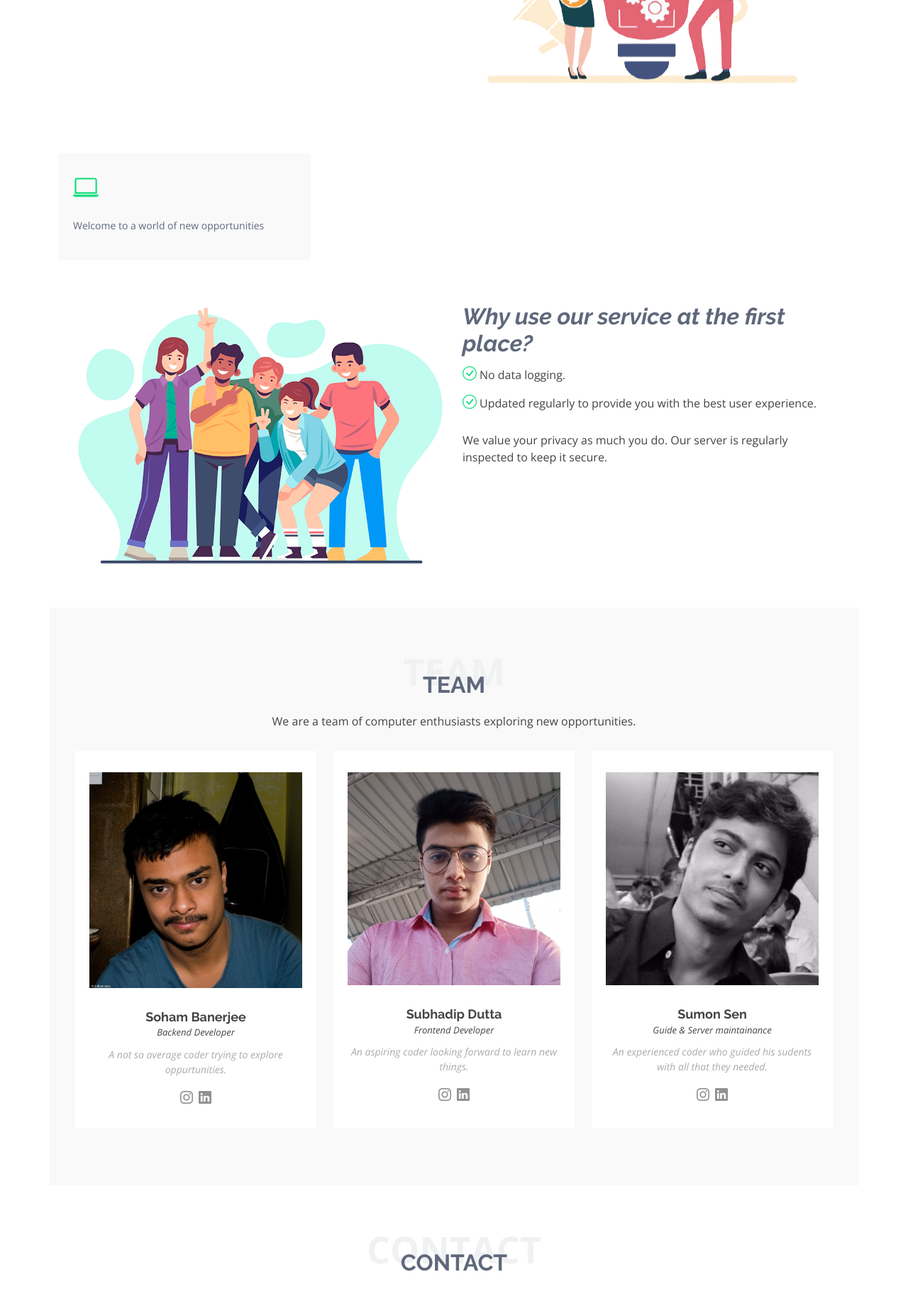
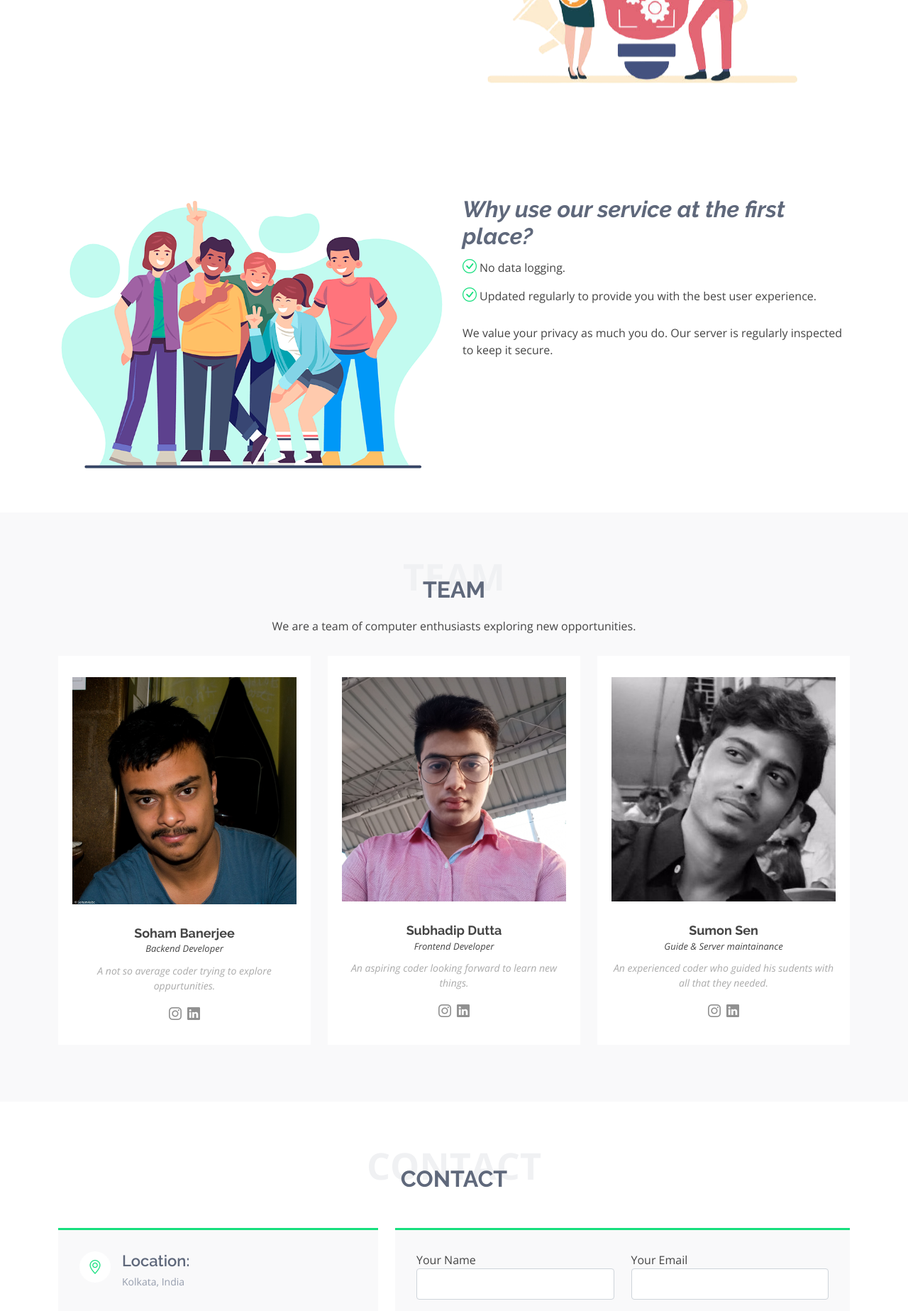
Before and after one commit to soham4abc/texter, a PHP site: page / in a window 1280 px wide. Shown: the part 424-2271 px from the top of the page at 71% size. Run offline with PHP 8.4, Linux system fonts and the light colour scheme; some libraries are stand-ins or nearby versions.

Commit message:
featured section removed

```diff
--- a/Frontend/index.php
+++ b/Frontend/index.php
@@ -86,19 +86,6 @@
   </section><!-- End Hero -->
 
   <main id="main">
-
-    <!-- ======= Featured Services Section ======= -->
-    <section id="featured-services" class="featured-services">
-      <div class="container">
-
-        <div class="row">
-          <div class="col-lg-4 col-md-6">
-            <div class="icon-box">
-              <div class="icon"><i class="bi bi-laptop"></i></div>
-              <h4 class="title"><a href=""></a></h4>
-              <p class="description">Welcome to a world of new opportunities</p>
-            </div>
-          </div>
 
 
     <!-- ======= About Section ======= -->
```
